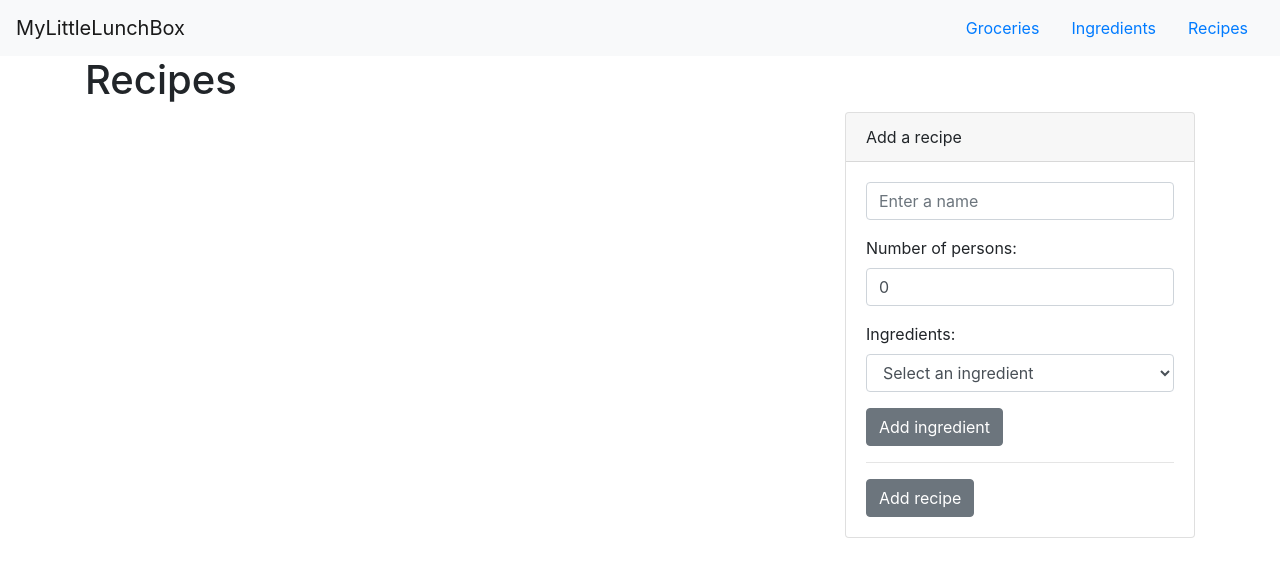
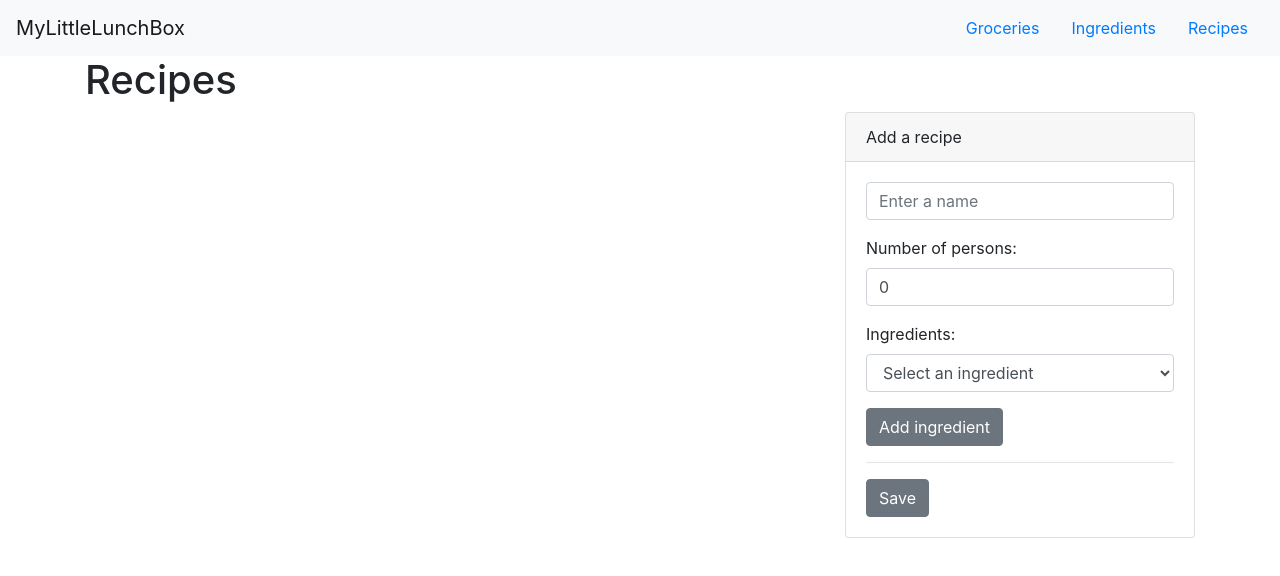
Before and after one commit to yjean/mllb-lunch-calculator, a React (Create React App) app: page /recipes in a window 1280 px wide. Shown: the top 576 px of the page. Built offline with nearby package versions, Linux system fonts and the light colour scheme.

Commit message:
fix: Wording edit recipe form

```diff
--- a/src/forms/RecipeForm.js
+++ b/src/forms/RecipeForm.js
@@ -173,7 +173,7 @@
         </FormGroup>
         <Button onClick={this.addComponent}>Add ingredient</Button>
         <hr />
-        <Button type="submit">Add recipe</Button>
+        <Button type="submit">Save</Button>
       </Form>
     );
   }
```
